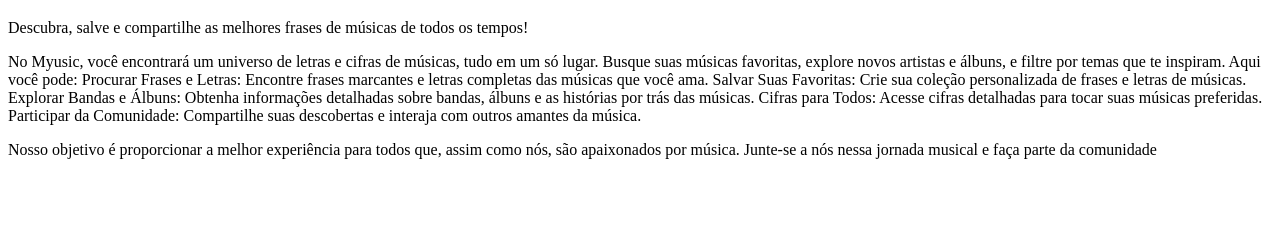
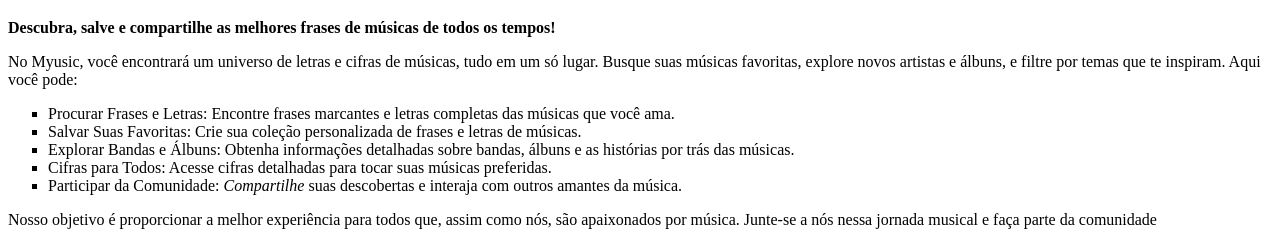
Before and after one commit to ElemCazumba/Myusic, a plain HTML site: page site-exemplo/introdução/index.html in a window 1280 px wide. Shown: the part 591-836 px from the top of the page. Before the commit the page ends 800 px from the top, so only its background shows below. Drawn offline with Linux system fonts and the light colour scheme.

Commit message:
add ajustes
Alguns ajustes feitos usando listas não ordenadas e formatação de texto como o negrito e o itálico

```diff
--- a/site-exemplo/introdução/index.html
+++ b/site-exemplo/introdução/index.html
@@ -10,13 +10,15 @@
     <main>Página inicial</main>
     <img src="imagens/img M intro recorte full 500.png" alt="Logo da introdução">
     <h1>Bem vindo ao Myusic</h1>
-    <p>Descubra, salve e compartilhe as melhores frases de músicas de todos os tempos!</p>
+    <p><strong>Descubra, salve e compartilhe as melhores frases de músicas de todos os tempos!</strong></p>
     <p>No Myusic, você encontrará um universo de letras e cifras de músicas, tudo em um só lugar. Busque suas músicas favoritas, explore novos artistas e álbuns, e filtre por temas que te inspiram. Aqui você pode:
-        Procurar Frases e Letras: Encontre frases marcantes e letras completas das músicas que você ama.
-Salvar Suas Favoritas: Crie sua coleção personalizada de frases e letras de músicas.
-Explorar Bandas e Álbuns: Obtenha informações detalhadas sobre bandas, álbuns e as histórias por trás das músicas.
-Cifras para Todos: Acesse cifras detalhadas para tocar suas músicas preferidas.
-Participar da Comunidade: Compartilhe suas descobertas e interaja com outros amantes da música.
+        <ul type="square">
+            <li>Procurar Frases e Letras: Encontre frases marcantes e letras completas das músicas que você ama.</li>
+            <li>Salvar Suas Favoritas: Crie sua coleção personalizada de frases e letras de músicas.</li>
+            <li>Explorar Bandas e Álbuns: Obtenha informações detalhadas sobre bandas, álbuns e as histórias por trás das músicas.</li>
+            <li>Cifras para Todos: Acesse cifras detalhadas para tocar suas músicas preferidas.</li>
+            <li>Participar da Comunidade: <em>Compartilhe</em> suas descobertas e interaja com outros amantes da música.</li>
+        </ul>
     </p>
     <p>Nosso objetivo é proporcionar a melhor experiência para todos que, assim como nós, são apaixonados por música. Junte-se a nós nessa jornada musical e faça parte da comunidade</p>
 
```
